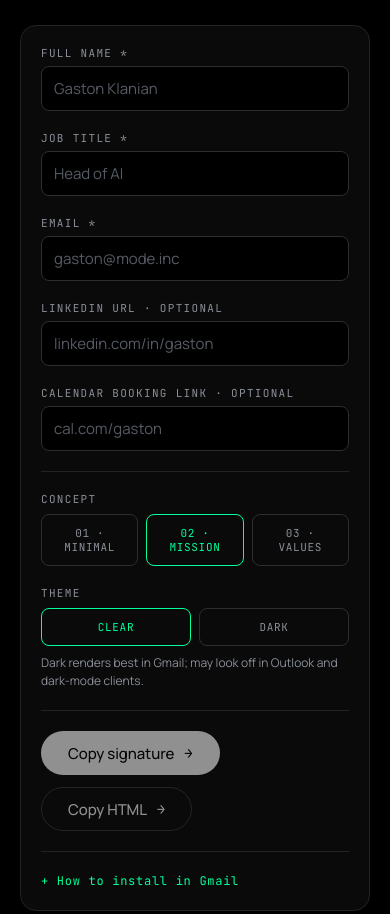
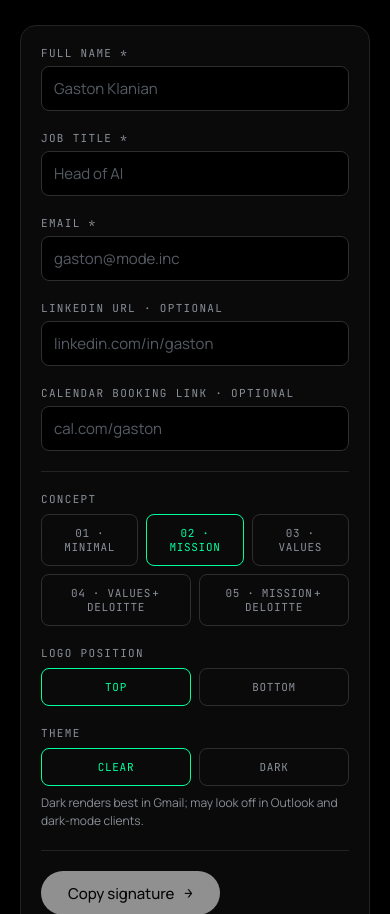
Before and after one commit to klanian1/mode-email-signature-generator, a plain HTML site: page index.html in a window 390 px wide. Shown: the part 186-1100 px from the top of the page. Drawn offline with Linux system fonts and the light colour scheme.

Commit message:
Add Deloitte accolade concepts and logo position toggle
Concept 04 (values + accolade) and 05 (mission + accolade) close with the
2023 Deloitte Technology Fast 500 line; both use the one-line name/title
header. New logo position control places the wordmark at the top (default)
or bottom of every concept.

Co-Authored-By: Claude Fable 5 <noreply@anthropic.com>

```diff
--- a/app.js
+++ b/app.js
@@ -6,7 +6,7 @@ import { CONFIG, validate, generateSignature } from './signature.js';
 
 const state = {
   name: '', title: '', email: '', linkedin: '', calendar: '',
-  concept: '02', theme: 'clear',
+  concept: '02', theme: 'clear', logoPos: 'top',
   touched: {}, attempted: false,
   copied: '', howOpen: false,
 };
@@ -15,6 +15,8 @@ const CONCEPT_TAGS = {
   '01': 'Concept 01 · Super minimal',
   '02': 'Concept 02 · Minimal with mission',
   '03': 'Concept 03 · Company values',
+  '04': 'Concept 04 · Values + accolade',
+  '05': 'Concept 05 · Mission + accolade',
 };
 
 const PREVIEW_DEFAULTS = { name: 'Gaston Klanian', title: 'Head of AI', email: 'gaston@mode.inc' };
@@ -34,6 +36,7 @@ function config() {
   return Object.assign({}, CONFIG, {
     LOGO_URL_CLEAR: pick('logoClear', CONFIG.LOGO_URL_CLEAR),
     LOGO_URL_DARK: pick('logoDark', CONFIG.LOGO_URL_DARK),
+    LOGO_POSITION: state.logoPos,
   });
 }
 
@@ -170,6 +173,10 @@ function render() {
     btn.classList.toggle('selected', btn.dataset.theme === state.theme);
     btn.setAttribute('aria-checked', String(btn.dataset.theme === state.theme));
   }
+  for (const btn of $$('[data-logo]')) {
+    btn.classList.toggle('selected', btn.dataset.logo === state.logoPos);
+    btn.setAttribute('aria-checked', String(btn.dataset.logo === state.logoPos));
+  }
 
   $('#copy-row').classList.toggle('invalid', !valid);
   $('#copy-blocked').hidden = !(state.attempted && !valid);
@@ -181,7 +188,8 @@ function render() {
   $('#how-steps').hidden = !state.howOpen;
 
   $('#concept-tag').textContent = CONCEPT_TAGS[state.concept];
-  $('#theme-tag').textContent = state.theme === 'dark' ? 'Dark' : 'Clear';
+  $('#theme-tag').textContent = (state.theme === 'dark' ? 'Dark' : 'Clear') +
+    (state.logoPos === 'bottom' ? ' · Logo bottom' : '');
   $('#signature-preview').innerHTML = generateSignature(previewData(), state.concept, state.theme, config());
 }
 
@@ -206,6 +214,9 @@ for (const btn of $$('[data-concept]')) {
 for (const btn of $$('[data-theme]')) {
   btn.addEventListener('click', () => { state.theme = btn.dataset.theme; render(); });
 }
+for (const btn of $$('[data-logo]')) {
+  btn.addEventListener('click', () => { state.logoPos = btn.dataset.logo; render(); });
+}
 
 $('#copy-rich').addEventListener('click', copyRich);
 $('#copy-html').addEventListener('click', copyHtml);
--- a/index.html
+++ b/index.html
@@ -51,10 +51,20 @@
 
       <div class="segment-group bordered">
         <div class="segment-label">Concept</div>
-        <div class="segment-row" role="radiogroup" aria-label="Concept">
+        <div class="segment-row segment-grid" role="radiogroup" aria-label="Concept">
           <button type="button" class="segment" data-concept="01">01 · Minimal</button>
           <button type="button" class="segment" data-concept="02">02 · Mission</button>
           <button type="button" class="segment" data-concept="03">03 · Values</button>
+          <button type="button" class="segment" data-concept="04">04 · Values&#8202;+&#8202;Deloitte</button>
+          <button type="button" class="segment" data-concept="05">05 · Mission&#8202;+&#8202;Deloitte</button>
+        </div>
+      </div>
+
+      <div class="segment-group">
+        <div class="segment-label">Logo position</div>
+        <div class="segment-row" role="radiogroup" aria-label="Logo position">
+          <button type="button" class="segment" data-logo="top">Top</button>
+          <button type="button" class="segment" data-logo="bottom">Bottom</button>
         </div>
       </div>
 
--- a/signature.js
+++ b/signature.js
@@ -8,12 +8,18 @@ export const CONFIG = {
   COMPANY_LABEL: 'mode.inc',
   MISSION: 'The supply for the AI economy. Built and owned alongside everyday people.',
   VALUES: ['ACCOUNTABLE', 'ACTION-DRIVEN', 'CURIOUS', 'CARING', 'THOROUGH'],
+  ACCOLADE_COMPANY: 'Mode, Inc.',
+  ACCOLADE_AWARD: '#1 Fastest-Growing Company',
+  ACCOLADE_EVENT: '2023 Deloitte Technology Fast 500™',
   // Hosted <img> wordmarks (design-system logo, rasterized to PNG). If empty,
   // falls back to the text wordmark (bold "m0de.inc", green zero, green underline).
   // Replace with a public CDN URL before company-wide rollout so the image
   // resolves in recipients' inboxes.
   LOGO_URL_CLEAR: 'assets/logo-clear.png',
   LOGO_URL_DARK: 'assets/logo-dark.png',
+  // 'top' places the wordmark above the name block; 'bottom' closes the
+  // signature with it instead.
+  LOGO_POSITION: 'top',
 };
 
 const FONT = 'Arial, Helvetica, sans-serif';
@@ -136,6 +142,21 @@ function td(content, styles) {
   return '<tr><td style="font-family:' + FONT + ';' + styles + '">' + content + '</td></tr>';
 }
 
+// Deloitte accolade: muted line, only the award itself carries weight.
+function accoladeLine(t, config) {
+  return (
+    escapeHtml(config.ACCOLADE_COMPANY) + ' <strong style="color:' + t.text + ';">' +
+    escapeHtml(config.ACCOLADE_AWARD) + '</strong>, ' + escapeHtml(config.ACCOLADE_EVENT)
+  );
+}
+
+function valuesRow(t, config) {
+  return td(
+    config.VALUES.map(escapeHtml).join('&nbsp;&middot;&nbsp;'),
+    'border-top:1px solid ' + t.divider + ';font-size:10.5px;font-weight:bold;letter-spacing:1px;line-height:1.5;color:' + t.accent + ';padding:12px 0 0 0;'
+  );
+}
+
 export function generateSignature(data, concept, theme, config) {
   const cfg = config || CONFIG;
   const t = THEMES[theme] || THEMES.clear;
@@ -149,8 +170,9 @@ export function generateSignature(data, concept, theme, config) {
   const name = escapeHtml(d.name);
   const title = escapeHtml(d.title);
 
+  const logoBottom = cfg.LOGO_POSITION === 'bottom';
   const rows = [];
-  rows.push(td(wordmark(theme, t, cfg), 'padding:0 0 12px 0;'));
+  if (!logoBottom) rows.push(td(wordmark(theme, t, cfg), 'padding:0 0 12px 0;'));
 
   if (concept === '01') {
     rows.push(td('<strong>' + name + '</strong>', 'font-size:15px;line-height:1.4;color:' + t.text + ';padding:0 0 2px 0;'));
@@ -164,15 +186,36 @@ export function generateSignature(data, concept, theme, config) {
     ));
     rows.push(td(linksRow(d, t, cfg), 'font-size:13px;line-height:1.5;color:' + t.muted + ';padding:0;'));
     rows.push(td(escapeHtml(cfg.MISSION), 'font-size:12px;line-height:1.5;color:' + t.muted + ';padding:10px 0 0 0;'));
+  } else if (concept === '04') {
+    rows.push(td(
+      '<strong>' + name + '</strong><span style="color:' + t.muted + ';">&nbsp;&middot;&nbsp;' + title + '</span>',
+      'font-size:14px;line-height:1.4;color:' + t.text + ';padding:0 0 10px 0;'
+    ));
+    rows.push(td(linksRow(d, t, cfg), 'font-size:13px;line-height:1.5;color:' + t.muted + ';padding:0 0 14px 0;'));
+    rows.push(valuesRow(t, cfg));
+    rows.push(td(accoladeLine(t, cfg), 'font-size:11px;line-height:1.5;color:' + t.muted + ';padding:10px 0 0 0;'));
+  } else if (concept === '05') {
+    rows.push(td(
+      '<strong>' + name + '</strong><span style="color:' + t.muted + ';">&nbsp;&middot;&nbsp;' + title + '</span>',
+      'font-size:14px;line-height:1.4;color:' + t.text + ';padding:0 0 10px 0;'
+    ));
+    rows.push(td(linksRow(d, t, cfg), 'font-size:13px;line-height:1.5;color:' + t.muted + ';padding:0 0 10px 0;'));
+    rows.push(td(escapeHtml(cfg.MISSION), 'font-size:12px;line-height:1.5;color:' + t.muted + ';padding:0 0 12px 0;'));
+    rows.push(td(
+      accoladeLine(t, cfg),
+      'border-top:1px solid ' + t.divider + ';font-size:11px;line-height:1.5;color:' + t.muted + ';padding:12px 0 0 0;'
+    ));
   } else {
     rows.push(td('<strong>' + name + '</strong>', 'font-size:15px;line-height:1.4;color:' + t.text + ';padding:0 0 2px 0;'));
     rows.push(td(title, 'font-size:13px;line-height:1.4;color:' + t.muted + ';padding:0 0 12px 0;'));
     rows.push(td(linksRow(d, t, cfg), 'font-size:13px;line-height:1.5;color:' + t.muted + ';padding:0 0 14px 0;'));
-    rows.push(td(
-      cfg.VALUES.map(escapeHtml).join('&nbsp;&middot;&nbsp;'),
-      'border-top:1px solid ' + t.divider + ';font-size:10.5px;font-weight:bold;letter-spacing:1px;line-height:1.5;color:' + t.accent + ';padding:12px 0 0 0;'
-    ));
+    rows.push(valuesRow(t, cfg));
   }
+
+  // Bottom placement: the wordmark closes the signature. Every concept's
+  // last content row ends flush (no bottom padding), so a single 14px top
+  // gap keeps the same breathing room the top placement has below the logo.
+  if (logoBottom) rows.push(td(wordmark(theme, t, cfg), 'padding:14px 0 0 0;'));
 
   const inner =
     '<table role="presentation" cellpadding="0" cellspacing="0" border="0" style="border-collapse:collapse;">' +
@@ -182,8 +225,12 @@ export function generateSignature(data, concept, theme, config) {
     '<table role="presentation" cellpadding="0" cellspacing="0" border="0" style="border-collapse:separate;border-spacing:0;">' +
     '<tr>' + cells + '</tr></table>';
 
+  // Concepts carrying brand statements (values/mission footers) get the
+  // accent rail: mint on the dark card, violet on clear.
+  const railed = concept === '03' || concept === '04' || concept === '05';
+
   if (theme === 'dark') {
-    if (concept === '03') {
+    if (railed) {
       return shell(
         '<td width="5" style="width:5px;background-color:#00FF9D;border-radius:14px 0 0 14px;font-size:0;line-height:0;">&nbsp;</td>' +
         '<td style="background-color:#000000;border-radius:0 14px 14px 0;padding:20px 24px;">' + inner + '</td>'
@@ -193,7 +240,7 @@ export function generateSignature(data, concept, theme, config) {
       '<td style="background-color:#000000;border-radius:14px;padding:20px 24px;">' + inner + '</td>'
     );
   }
-  if (concept === '03') {
+  if (railed) {
     return shell(
       '<td width="3" style="width:3px;background-color:#6D28D9;font-size:0;line-height:0;">&nbsp;</td>' +
       '<td style="padding:2px 0 2px 18px;">' + inner + '</td>'
--- a/styles.css
+++ b/styles.css
@@ -166,6 +166,14 @@ a:hover { text-decoration: underline; text-underline-offset: 4px; }
 }
 
 .segment-row { display: flex; gap: 8px; }
+
+/* Five concepts: three across, then the two wider Deloitte variants. */
+.segment-row.segment-grid {
+  display: grid;
+  grid-template-columns: repeat(6, 1fr);
+}
+.segment-row.segment-grid .segment { grid-column: span 2; }
+.segment-row.segment-grid .segment:nth-child(n+4) { grid-column: span 3; }
 
 .segment {
   flex: 1;
```
Also changed, not shown: 1 other file.
